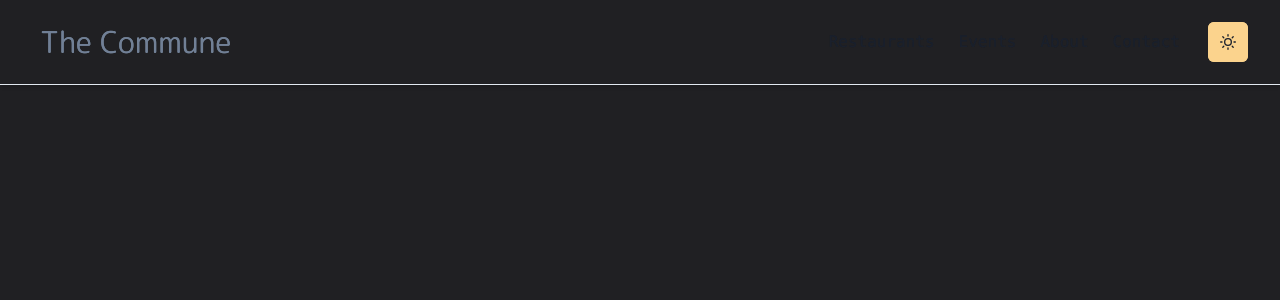
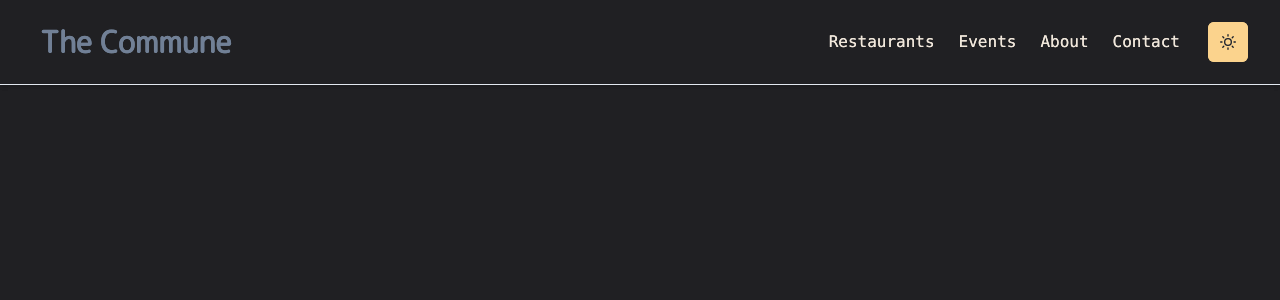
Before and after one commit to Rhaqim/thecommune, a Next.js app: page / in a window 1280 px wide. Shown: the top 300 px of the page. Built offline with nearby package versions, Linux system fonts and the light colour scheme.

Commit message:
fixed color of links in NavBar

```diff
--- a/components/NavBar.js
+++ b/components/NavBar.js
@@ -37,7 +37,6 @@ const NavBar = props => {
     const [isOpen, setIsOpen] = React.useState(false)
     const colorMode = useColorModeValue('gray', 'grayDark')
     const bg = useColorModeValue('white', 'grayDark')
-    const color = useColorModeValue('gray.800', 'gray.800')
     const borderColor = useColorModeValue('gray.200', 'gray.200')
 
     const handleClick = () => setIsOpen(!isOpen)
@@ -47,13 +46,13 @@ const NavBar = props => {
     return (
         <Box
             as='nav'
-            position='fixed'
+            position='absolute'
             top='0'
             left='0'
             right='0'
             zIndex='100'
             bg={bg}
-            color={color}
+            color={colorMode}
             borderBottomWidth='1px'
             borderBottomColor={borderColor}
             display='flex'
@@ -71,7 +70,7 @@ const NavBar = props => {
                 justify="space-between">
                 <Flex align='center' justify='space-between'>
                     <LinkItem href='/'>
-                        <Heading as='h1' size='lg' fontWeight='normal'>
+                        <Heading as='h1' size='lg'>
                             <Box as='span' color='gray.500'>
                                 The Commune
                             </Box>
@@ -105,7 +104,7 @@ const NavBar = props => {
                                     // isOpen={isOpen}
                                     onClick={handleClick}
                                     bg={bg}
-                                    color={color}
+                                    color={colorMode}
                                     borderColor={borderColor}
                                 >
                                     <NextLink href={'/'} passHref>
```
